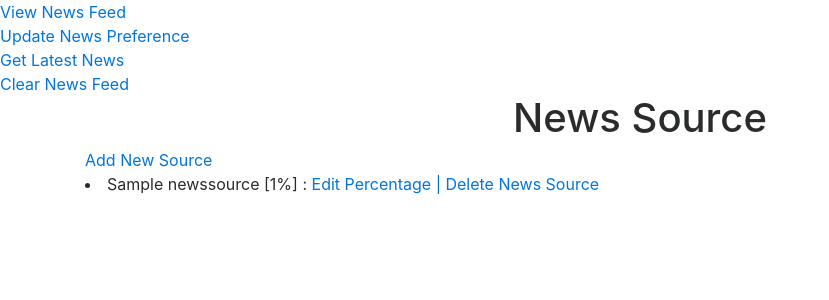
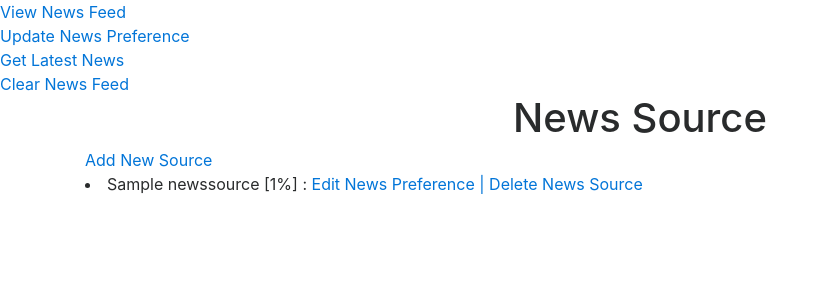
Before and after one commit to jenkassim/newsapp, a Django app: page /settings in a window 1280 px wide. Shown: the top 300 px of the page, without its empty margins (0-829 px from the left). Run offline with Django 3.2, Linux system fonts and the light colour scheme; tables that the repository leaves empty hold one stand-in row (values such as "Sample post"); some libraries are stand-ins or nearby versions.

Commit message:
code clean up

```diff
--- a/templates/newsapp/newssource_list.html
+++ b/templates/newsapp/newssource_list.html
@@ -8,7 +8,7 @@
     <a href="{% url "source_add" %}">Add New Source</a>
     {% for source in object_list %}
             <li>{{ source.source_name }} [{{ source.source_perc}}%]  :
-                <a href="{% url "source_edit" source.id %}"> Edit Percentage</a>
+                <a href="{% url "source_edit" source.id %}"> Edit News Preference</a>
                 <a href="{% url "source_delete" source.id %}"> | Delete News Source</a>
             </li>
             {% endfor %}
--- a/xoxzo/urls.py
+++ b/xoxzo/urls.py
@@ -15,12 +15,8 @@ Including another URLconf
 """
 from django.conf.urls import url, include
 from django.contrib import admin
-# from newsapp.views import home
-# from newsapp.views import SourceFeed
-# from .views import index, newsfeed
 
 urlpatterns = [
-    # url(r'^$', home, name='home'),
     url(r'^admin/', admin.site.urls),
     url(r'', include('newsapp.urls')),
 
```
Also changed, not shown: xoxzo/settings.py (+0 -7 lines).
